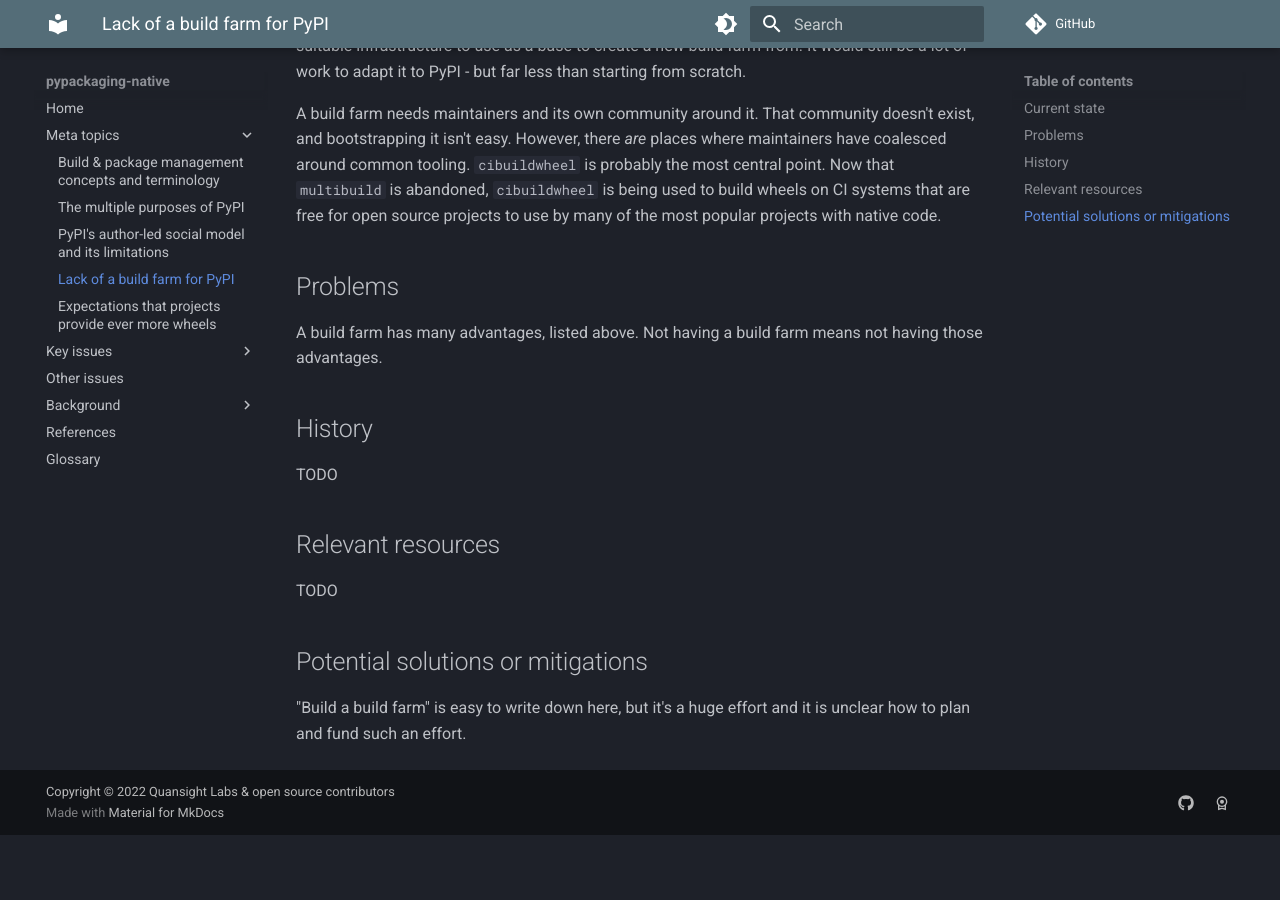
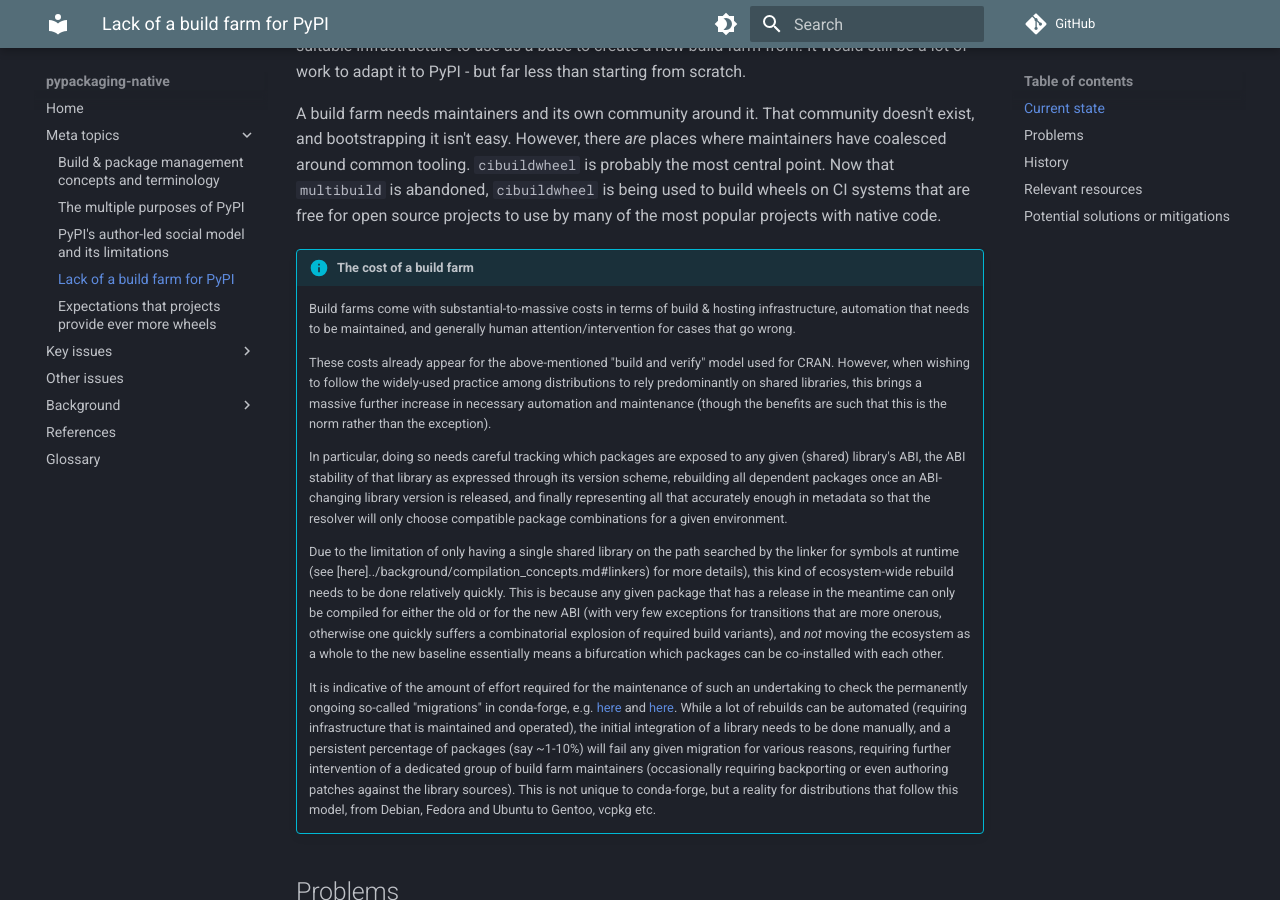
Before and after one commit to pypackaging-native/pypackaging-native, an MkDocs documentation site: the page built from docs/meta-topics/no_build_farm.md, in a window 1280 px wide and 900 px high, scrolled down 1117 px. Built offline with MkDocs 1.6.1 and Material for MkDocs 9.7.7, drawn with Linux system fonts in a browser that asks for light colours; comment, search, counter and statistics services are not loaded; before the commit the page ends 1952 px from its top, so only the background shows below that.

Commit message:
add "cost of a build farm" info box

```diff
--- a/docs/meta-topics/no_build_farm.md
+++ b/docs/meta-topics/no_build_farm.md
@@ -57,6 +57,47 @@ probably the most central point. Now that `multibuild` is abandoned,
 open source projects to use by many of the most popular projects with native
 code.
 
+!!! info "The cost of a build farm"
+
+    Build farms come with substantial-to-massive costs in terms of build &
+    hosting infrastructure, automation that needs to be maintained, and
+    generally human attention/intervention for cases that go wrong.
+
+    These costs already appear for the above-mentioned "build and verify" model
+    used for CRAN. However, when wishing to follow the widely-used practice
+    among distributions to rely predominantly on shared libraries, this brings
+    a massive further increase in necessary automation and maintenance (though
+    the benefits are such that this is the norm rather than the exception).
+
+    In particular, doing so needs careful tracking which packages are exposed to
+    any given (shared) library's ABI, the ABI stability of that library as
+    expressed through its version scheme, rebuilding all dependent packages once
+    an ABI-changing library version is released, and finally representing all
+    that accurately enough in metadata so that the resolver will only choose
+    compatible package combinations for a given environment.
+
+    Due to the limitation of only having a single shared library on the path
+    searched by the linker for symbols at runtime (see [here]../background/compilation_concepts.md#linkers)
+    for more details), this kind of ecosystem-wide rebuild needs to be done
+    relatively quickly. This is because any given package that has a release
+    in the meantime can only be compiled for either the old or for the new ABI
+    (with very few exceptions for transitions that are more onerous, otherwise
+    one quickly suffers a combinatorial explosion of required build variants),
+    and _not_ moving the ecosystem as a whole to the new baseline essentially
+    means a bifurcation which packages can be co-installed with each other.
+
+    It is indicative of the amount of effort required for the maintenance of
+    such an undertaking to check the permanently ongoing so-called "migrations"
+    in conda-forge, e.g. [here](https://conda-forge.org/status/#other_migrations)
+    and [here](https://conda-forge.org/status/#closed_migrations). While a lot
+    of rebuilds can be automated (requiring infrastructure that is maintained
+    and operated), the initial integration of a library needs to be done
+    manually, and a persistent percentage of packages (say ~1-10%) will fail
+    any given migration for various reasons, requiring further intervention of
+    a dedicated group of build farm maintainers (occasionally requiring
+    backporting or even authoring patches against the library sources). This is
+    not unique to conda-forge, but a reality for distributions that follow this
+    model, from Debian, Fedora and Ubuntu to Gentoo, vcpkg etc.
 
 ## Problems
 
```
